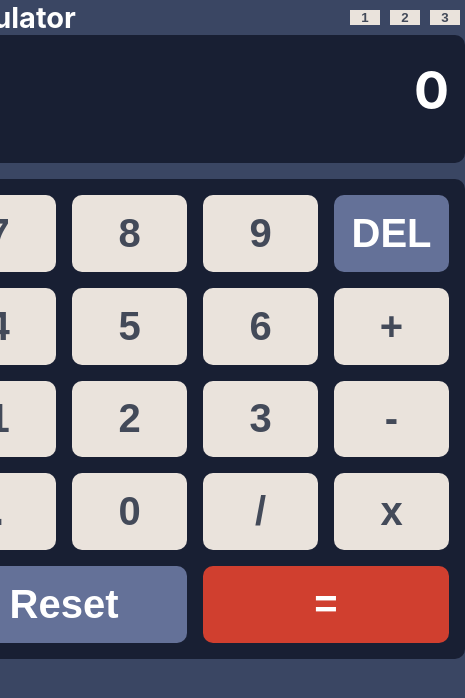
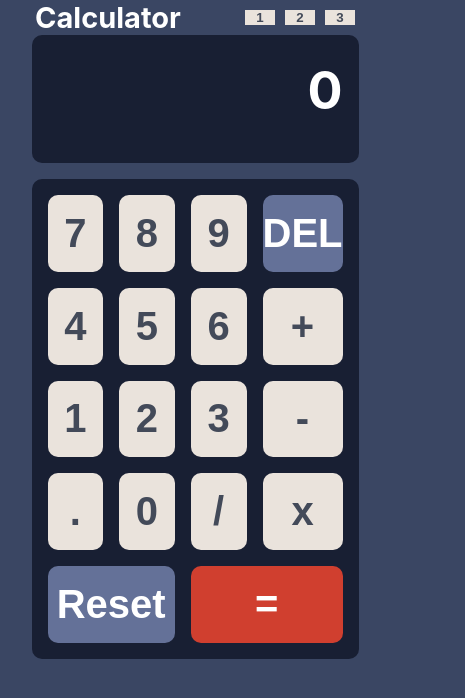
Before and after one commit to matheusnevesb/calculator-react, a React (Create React App) app: page / in a window 390 px wide. Shown: the top 698 px of the page, 465 px wide, since content can reach past the window. Built offline with nearby package versions, Linux system fonts and the light colour scheme.

Commit message:
iniciado responsividade

```diff
--- a/src/App.css
+++ b/src/App.css
@@ -131,3 +131,13 @@ div.container {
   grid-column-end: 5;
   color: var(--font-01) !important;
 }
+
+@media only screen and (max-width: 612px ) {
+  .top {
+    width: 320px;
+  }
+
+  .display-container, .buttons-container-grid {
+    width: 327px;
+  }
+}
```
